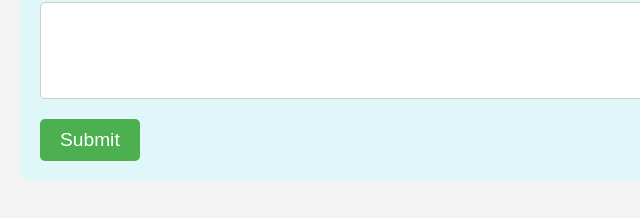
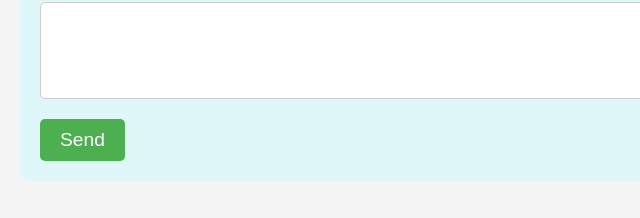
Before and after one commit to uday-samsani/FD-termproject, a plain HTML site: page contact.html in a window 1280 px wide. Shown: the part 1209-1427 px from the top of the page, 0-640 px from the left. Drawn offline with Linux system fonts and the light colour scheme.

Commit message:
updated the send button

```diff
--- a/contact.html
+++ b/contact.html
@@ -44,7 +44,7 @@
         <label for="message">Message:</label>
         <textarea id="message" name="message" rows="5" required></textarea>
 
-        <button type="submit">Submit</button>
+        <button type="submit">Send</button>
       </form>
     </section>
   </main>
```
